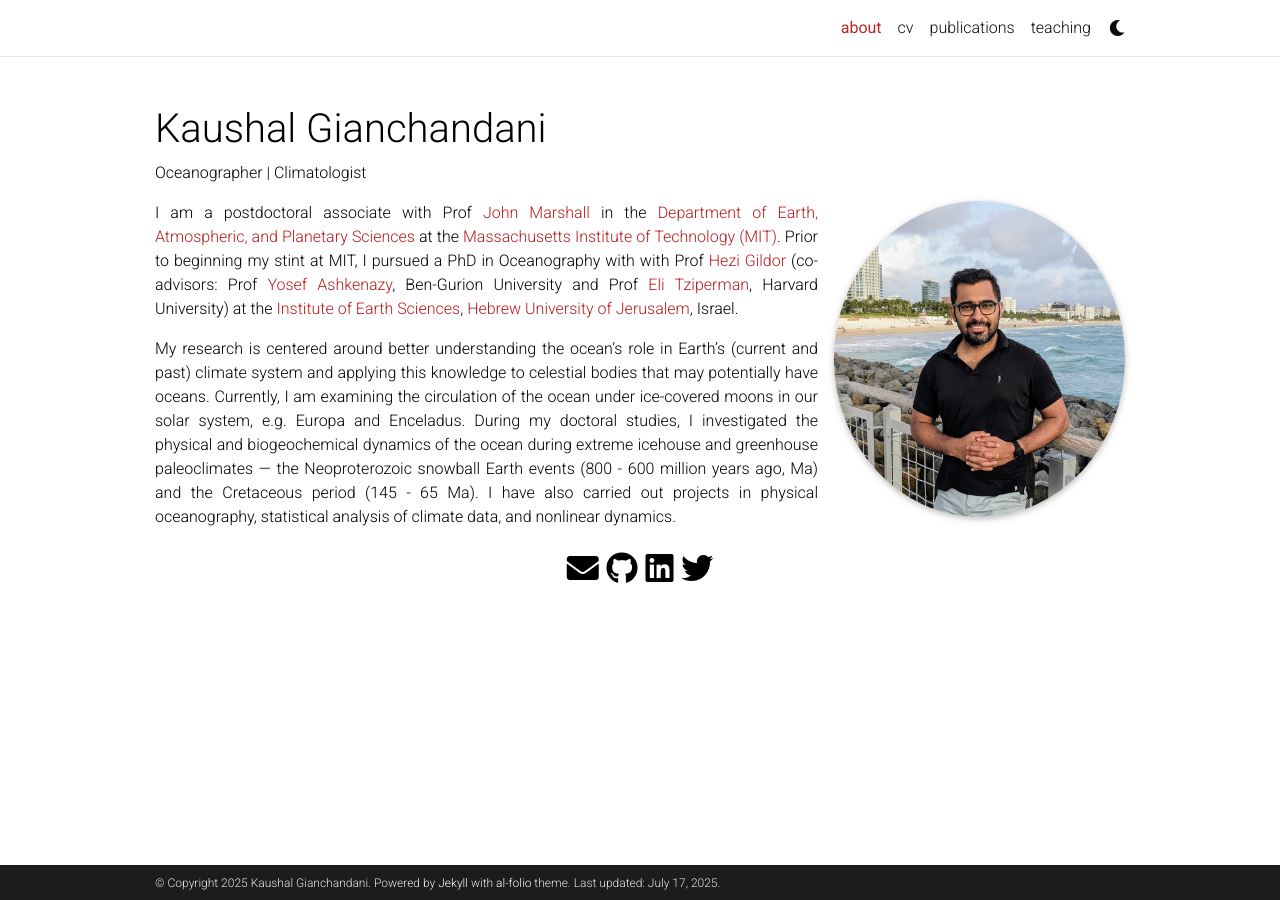
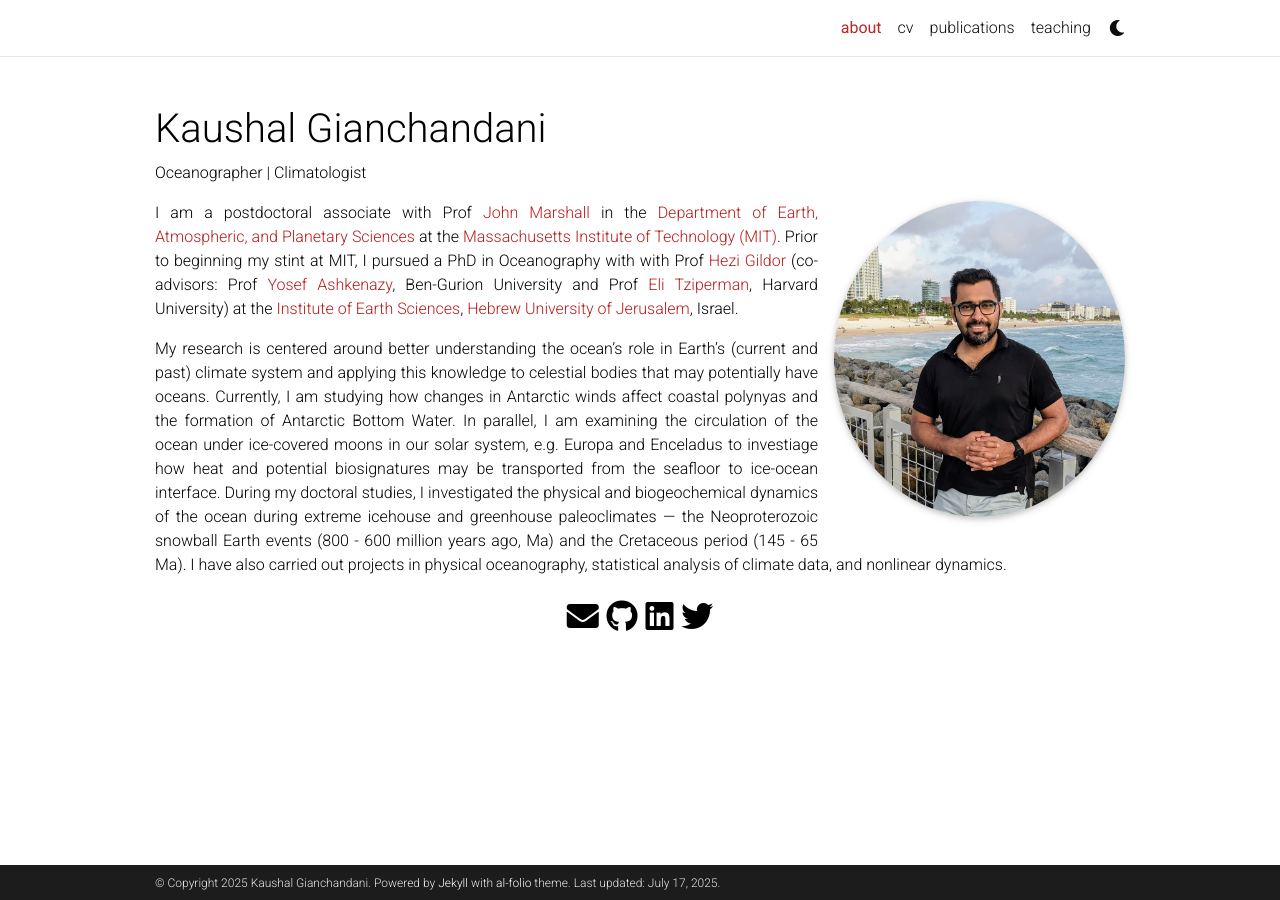
Before and after one commit to kaushalgianchandani/kaushalgianchandani.github.io, a Jekyll site: the page built from _pages/about.md, in a window 1280 px wide. Built offline with Jekyll 4.4.1, drawn with Linux system fonts in a browser that asks for light colours; full-size pictures stand in for the smaller copies a plugin makes; comment, search, counter and statistics services are not loaded; a style sheet for code colours, icons or effects is not loaded.

Commit message:
Update about.md

```diff
--- a/_pages/about.md
+++ b/_pages/about.md
@@ -21,7 +21,7 @@
 
 I am a postdoctoral associate with Prof [John Marshall](https://oceans.mit.edu/JohnMarshall/) in the [Department of Earth, Atmospheric, and Planetary Sciences](https://eapsweb.mit.edu/) at the [Massachusetts Institute of Technology (MIT)](https://web.mit.edu/). Prior to beginning my stint at MIT, I pursued a PhD in Oceanography with with Prof [Hezi Gildor](http://hezigildor.es.huji.ac.il/) \(co-advisors: Prof [Yosef Ashkenazy](http://www.bgu.ac.il/~ashkena/), Ben-Gurion University and Prof [Eli Tziperman](https://www.seas.harvard.edu/climate/eli/), Harvard University\) at the [Institute of Earth Sciences](http://en.earth.huji.ac.il), [Hebrew University of Jerusalem](http://new.huji.ac.il/en), Israel.
 
-My research is centered around better understanding the ocean's role in Earth's \(current and past\) climate system and applying this knowledge to celestial bodies that may potentially have oceans. Currently, I am examining the circulation of the ocean under ice-covered moons in our solar system, e.g. Europa and Enceladus. During my doctoral studies, I investigated the physical and biogeochemical dynamics of the ocean during extreme icehouse and greenhouse paleoclimates --- the Neoproterozoic snowball Earth events (800 - 600 million years ago, Ma) and the Cretaceous period (145 - 65 Ma). I have also carried out projects in physical oceanography, statistical analysis of climate data, and nonlinear dynamics.
+My research is centered around better understanding the ocean's role in Earth's \(current and past\) climate system and applying this knowledge to celestial bodies that may potentially have oceans. Currently, I am studying how changes in Antarctic winds affect coastal polynyas and the formation of Antarctic Bottom Water. In parallel, I am examining the circulation of the ocean under ice-covered moons in our solar system, e.g. Europa and Enceladus to investiage how heat and potential biosignatures may be transported from the seafloor to ice-ocean interface. During my doctoral studies, I investigated the physical and biogeochemical dynamics of the ocean during extreme icehouse and greenhouse paleoclimates --- the Neoproterozoic snowball Earth events (800 - 600 million years ago, Ma) and the Cretaceous period (145 - 65 Ma). I have also carried out projects in physical oceanography, statistical analysis of climate data, and nonlinear dynamics.
 
 <!-- Put your address / P.O. box / other info right below your picture. You can also disable any of these elements by editing `profile` property of the YAML header of your `_pages/about.md`. Edit `_bibliography/papers.bib` and Jekyll will render your [publications page](/al-folio/publications/) automatically. -->
 
```
